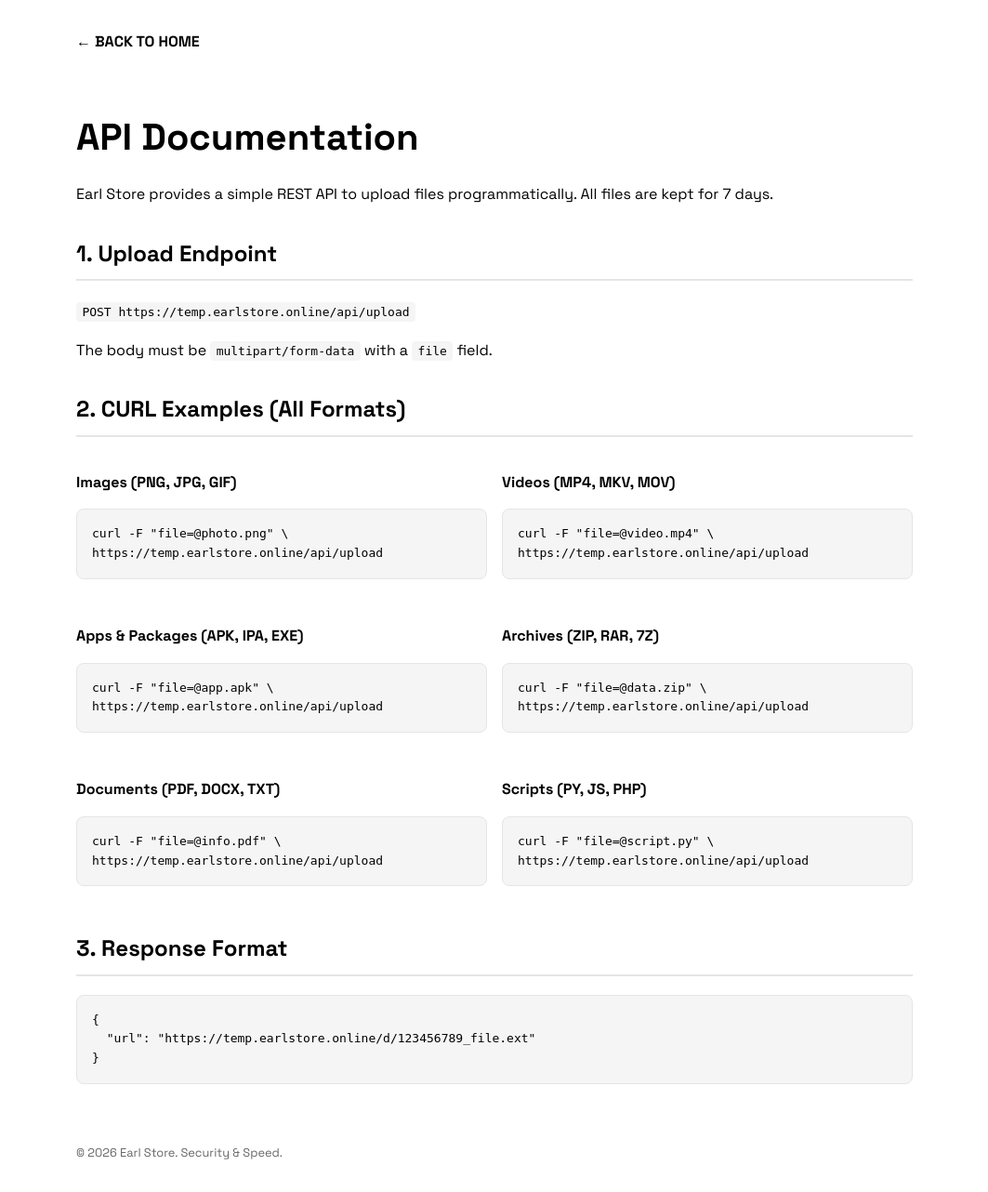
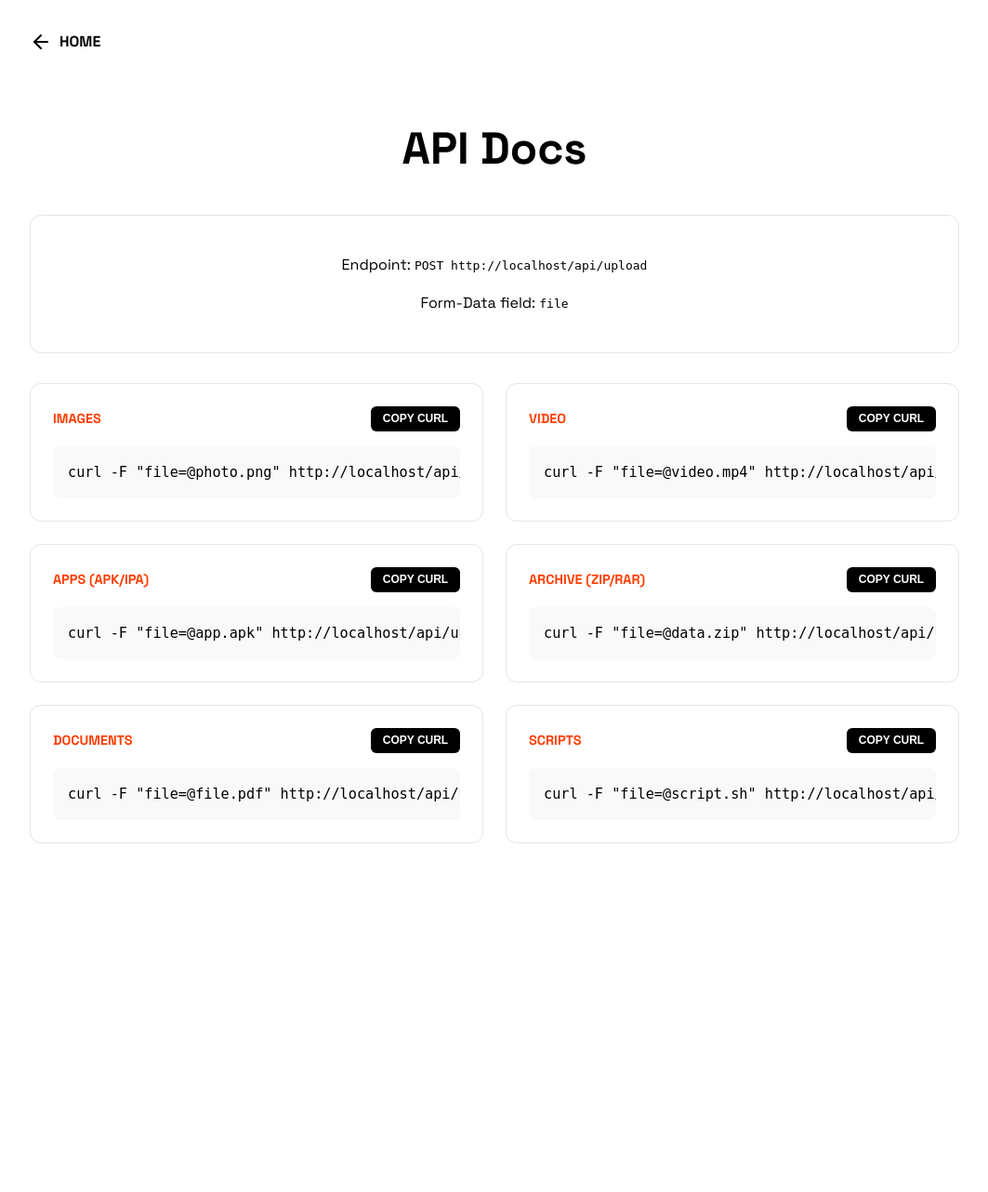
Before and after one commit to Earlbotay/temp-file-host, a FastAPI app: page /doc in a window 1280 px wide. Shown: the whole page at 93% size, without its empty margins (108-1171 px from the left). After the commit the page ends 907 px from the top, so only its background shows below. Run offline with FastAPI, Linux system fonts and the light colour scheme.

Commit message:
Update: Dynamic URL docs, boxed curl examples with copy, and donation feature with local QR

```diff
--- a/app.py
+++ b/app.py
@@ -18,12 +18,15 @@ METADATA_FILE = os.path.join(DATA_DIR, "metadata.json")
 PRIVATE_REPO_URL = os.getenv("PRIVATE_REPO_URL") # To be set in GH Secrets
 
 os.makedirs(UPLOAD_DIR, exist_ok=True)
+os.makedirs("static", exist_ok=True)
 templates = Jinja2Templates(directory="templates")
+app.mount("/static", StaticFiles(directory="static"), name="static")
 
 @app.on_event("startup")
 async def startup_event():
     """Ensure data repo is ready on startup."""
     os.makedirs(UPLOAD_DIR, exist_ok=True)
+    os.makedirs("static", exist_ok=True)
     print(f"Current working directory: {os.getcwd()}")
     if os.path.exists("templates/index.html"):
         print("Template index.html found.")
@@ -106,7 +109,12 @@ def download_file(filename: str):
 
 @app.get("/doc", response_class=HTMLResponse)
 async def documentation(request: Request):
-    doc_content = """
+    # Dynamic domain based on request headers (Cloudflare domain)
+    host = request.headers.get("host", "temp.earlstore.online")
+    protocol = request.headers.get("x-forwarded-proto", request.url.scheme)
+    base_url = f"{protocol}://{host}"
+
+    doc_content = f"""
     <!DOCTYPE html>
     <html lang="en">
     <head>
@@ -114,70 +122,104 @@ async def documentation(request: Request):
         <meta name="viewport" content="width=device-width, initial-scale=1.0">
         <title>API Documentation - Earl Store</title>
         <link href="https://fonts.googleapis.com/css2?family=Space+Grotesk:wght@300;400;500;600;700&display=swap" rel="stylesheet">
+        <script src="https://unpkg.com/lucide@latest"></script>
         <style>
-            :root { --bg: #ffffff; --text: #000000; --muted: #666666; --border: #e5e5e5; --code-bg: #f5f5f5; }
-            @media (prefers-color-scheme: dark) { :root { --bg: #000000; --text: #ffffff; --muted: #888888; --border: #333333; --code-bg: #111111; } }
-            body { font-family: 'Space Grotesk', sans-serif; background: var(--bg); color: var(--text); line-height: 1.6; padding: 2rem; max-width: 900px; margin: 0 auto; }
-            h1 { font-size: 2.5rem; margin-bottom: 1rem; }
-            h2 { font-size: 1.5rem; margin-top: 2rem; border-bottom: 2px solid var(--border); padding-bottom: 0.5rem; }
-            code { background: var(--code-bg); padding: 0.2rem 0.4rem; border-radius: 4px; font-family: monospace; }
-            pre { background: var(--code-bg); padding: 1rem; border-radius: 8px; overflow-x: auto; border: 1px solid var(--border); margin: 1rem 0; }
-            .example-grid { display: grid; grid-template-columns: 1fr 1fr; gap: 1rem; margin-top: 1rem; }
-            @media (max-width: 768px) { .example-grid { grid-template-columns: 1fr; } }
-            .back-link { display: inline-block; margin-bottom: 2rem; text-decoration: none; color: var(--text); font-weight: 700; }
+            :root {{ --bg: #ffffff; --text: #000000; --muted: #666666; --border: #e5e5e5; --code-bg: #f9f9f9; --accent: #ff3e00; }}
+            @media (prefers-color-scheme: dark) {{ :root {{ --bg: #0b0b0b; --text: #f0f0f0; --muted: #888888; --border: #222222; --code-bg: #111111; }} }}
+            body {{ font-family: 'Space Grotesk', sans-serif; background: var(--bg); color: var(--text); line-height: 1.6; padding: 2rem; max-width: 1000px; margin: 0 auto; }}
+            h1 {{ font-size: 3rem; font-weight: 700; margin-bottom: 2rem; text-align: center; }}
+            h2 {{ font-size: 1.25rem; margin-top: 3rem; text-transform: uppercase; letter-spacing: 0.1em; color: var(--muted); }}
+            .container {{ display: grid; grid-template-columns: 1fr; gap: 2rem; }}
+            .box {{ background: var(--bg); border: 1px solid var(--border); padding: 1.5rem; border-radius: 12px; transition: border-color 0.2s; }}
+            .box:hover {{ border-color: var(--text); }}
+            .code-header {{ display: flex; justify-content: space-between; align-items: center; margin-bottom: 1rem; }}
+            .format-tag {{ font-weight: 700; color: var(--accent); font-size: 0.9rem; }}
+            pre {{ background: var(--code-bg); padding: 1rem; border-radius: 8px; overflow-x: auto; margin: 0; font-family: monospace; font-size: 0.95rem; position: relative; }}
+            .copy-btn {{ background: var(--text); color: var(--bg); border: none; padding: 0.4rem 0.8rem; border-radius: 6px; cursor: pointer; font-size: 0.75rem; font-weight: 700; display: flex; align-items: center; gap: 0.4rem; }}
+            .copy-btn:hover {{ opacity: 0.9; }}
+            .back-link {{ display: inline-flex; align-items: center; gap: 0.5rem; text-decoration: none; color: var(--text); font-weight: 700; margin-bottom: 2rem; }}
+            .grid {{ display: grid; grid-template-columns: repeat(auto-fill, minmax(450px, 1fr)); gap: 1.5rem; }}
+            @media (max-width: 600px) {{ .grid {{ grid-template-columns: 1fr; }} }}
         </style>
     </head>
     <body>
-        <a href="/" class="back-link">← BACK TO HOME</a>
-        <h1>API Documentation</h1>
-        <p>Earl Store provides a simple REST API to upload files programmatically. All files are kept for 7 days.</p>
+        <a href="/" class="back-link"><i data-lucide="arrow-left" size="18"></i> HOME</a>
+        <h1>API Docs</h1>
 
-        <h2>1. Upload Endpoint</h2>
-        <p><code>POST https://temp.earlstore.online/api/upload</code></p>
-        <p>The body must be <code>multipart/form-data</code> with a <code>file</code> field.</p>
+        <div class="container">
+            <div class="box" style="text-align: center;">
+                <p>Endpoint: <code>POST {base_url}/api/upload</code></p>
+                <p>Form-Data field: <code>file</code></p>
+            </div>
 
-        <h2>2. CURL Examples (All Formats)</h2>
-        <div class="example-grid">
-            <div>
-                <p><b>Images (PNG, JPG, GIF)</b></p>
-                <pre>curl -F "file=@photo.png" \\
-https://temp.earlstore.online/api/upload</pre>
-            </div>
-            <div>
-                <p><b>Videos (MP4, MKV, MOV)</b></p>
-                <pre>curl -F "file=@video.mp4" \\
-https://temp.earlstore.online/api/upload</pre>
-            </div>
-            <div>
-                <p><b>Apps & Packages (APK, IPA, EXE)</b></p>
-                <pre>curl -F "file=@app.apk" \\
-https://temp.earlstore.online/api/upload</pre>
-            </div>
-            <div>
-                <p><b>Archives (ZIP, RAR, 7Z)</b></p>
-                <pre>curl -F "file=@data.zip" \\
-https://temp.earlstore.online/api/upload</pre>
-            </div>
-            <div>
-                <p><b>Documents (PDF, DOCX, TXT)</b></p>
-                <pre>curl -F "file=@info.pdf" \\
-https://temp.earlstore.online/api/upload</pre>
-            </div>
-            <div>
-                <p><b>Scripts (PY, JS, PHP)</b></p>
-                <pre>curl -F "file=@script.py" \\
-https://temp.earlstore.online/api/upload</pre>
+            <div class="grid">
+                <!-- Image Example -->
+                <div class="box">
+                    <div class="code-header">
+                        <span class="format-tag">IMAGES</span>
+                        <button class="copy-btn" onclick="copyCode(this)">COPY CURL</button>
+                    </div>
+                    <pre>curl -F "file=@photo.png" {base_url}/api/upload</pre>
+                </div>
+
+                <!-- Video Example -->
+                <div class="box">
+                    <div class="code-header">
+                        <span class="format-tag">VIDEO</span>
+                        <button class="copy-btn" onclick="copyCode(this)">COPY CURL</button>
+                    </div>
+                    <pre>curl -F "file=@video.mp4" {base_url}/api/upload</pre>
+                </div>
+
+                <!-- APK Example -->
+                <div class="box">
+                    <div class="code-header">
+                        <span class="format-tag">APPS (APK/IPA)</span>
+                        <button class="copy-btn" onclick="copyCode(this)">COPY CURL</button>
+                    </div>
+                    <pre>curl -F "file=@app.apk" {base_url}/api/upload</pre>
+                </div>
+
+                <!-- ZIP Example -->
+                <div class="box">
+                    <div class="code-header">
+                        <span class="format-tag">ARCHIVE (ZIP/RAR)</span>
+                        <button class="copy-btn" onclick="copyCode(this)">COPY CURL</button>
+                    </div>
+                    <pre>curl -F "file=@data.zip" {base_url}/api/upload</pre>
+                </div>
+
+                <!-- Document Example -->
+                <div class="box">
+                    <div class="code-header">
+                        <span class="format-tag">DOCUMENTS</span>
+                        <button class="copy-btn" onclick="copyCode(this)">COPY CURL</button>
+                    </div>
+                    <pre>curl -F "file=@file.pdf" {base_url}/api/upload</pre>
+                </div>
+
+                <!-- Script Example -->
+                <div class="box">
+                    <div class="code-header">
+                        <span class="format-tag">SCRIPTS</span>
+                        <button class="copy-btn" onclick="copyCode(this)">COPY CURL</button>
+                    </div>
+                    <pre>curl -F "file=@script.sh" {base_url}/api/upload</pre>
+                </div>
             </div>
         </div>
 
-        <h2>3. Response Format</h2>
-        <pre>{
-  "url": "https://temp.earlstore.online/d/123456789_file.ext"
-}</pre>
-
-        <footer style="margin-top: 4rem; color: var(--muted); font-size: 0.8rem;">
-            &copy; 2026 Earl Store. Security & Speed.
-        </footer>
+        <script>
+            lucide.createIcons();
+            function copyCode(btn) {{
+                const pre = btn.parentElement.nextElementSibling;
+                navigator.clipboard.writeText(pre.innerText).then(() => {{
+                    const originalText = btn.innerHTML;
+                    btn.innerHTML = 'COPIED!';
+                    setTimeout(() => btn.innerHTML = originalText, 2000);
+                }});
+            }}
+        </script>
     </body>
     </html>
     """
```
Also changed, not shown: templates/index.html (+15 -0 lines), static/donate.jpg (added).
